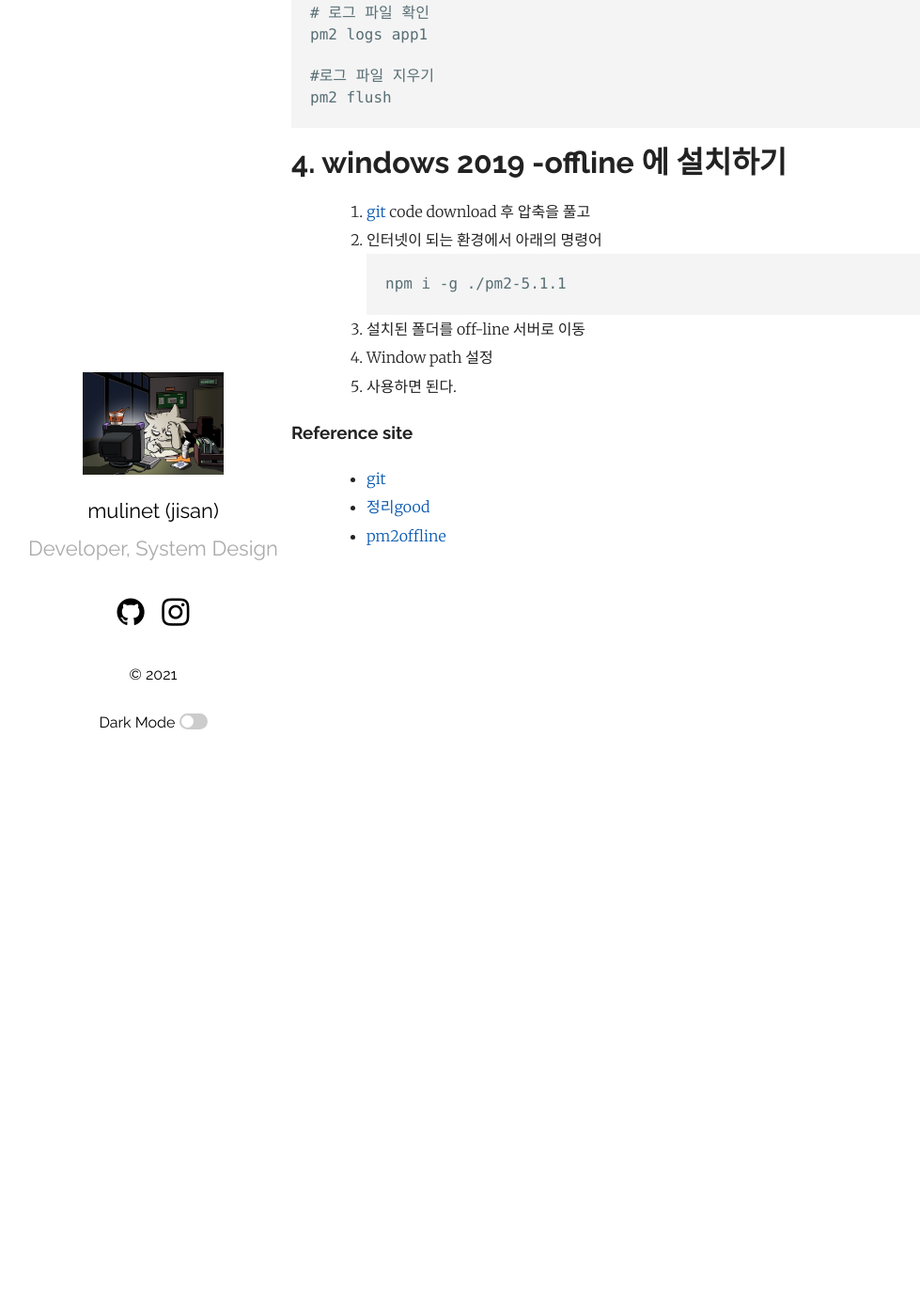
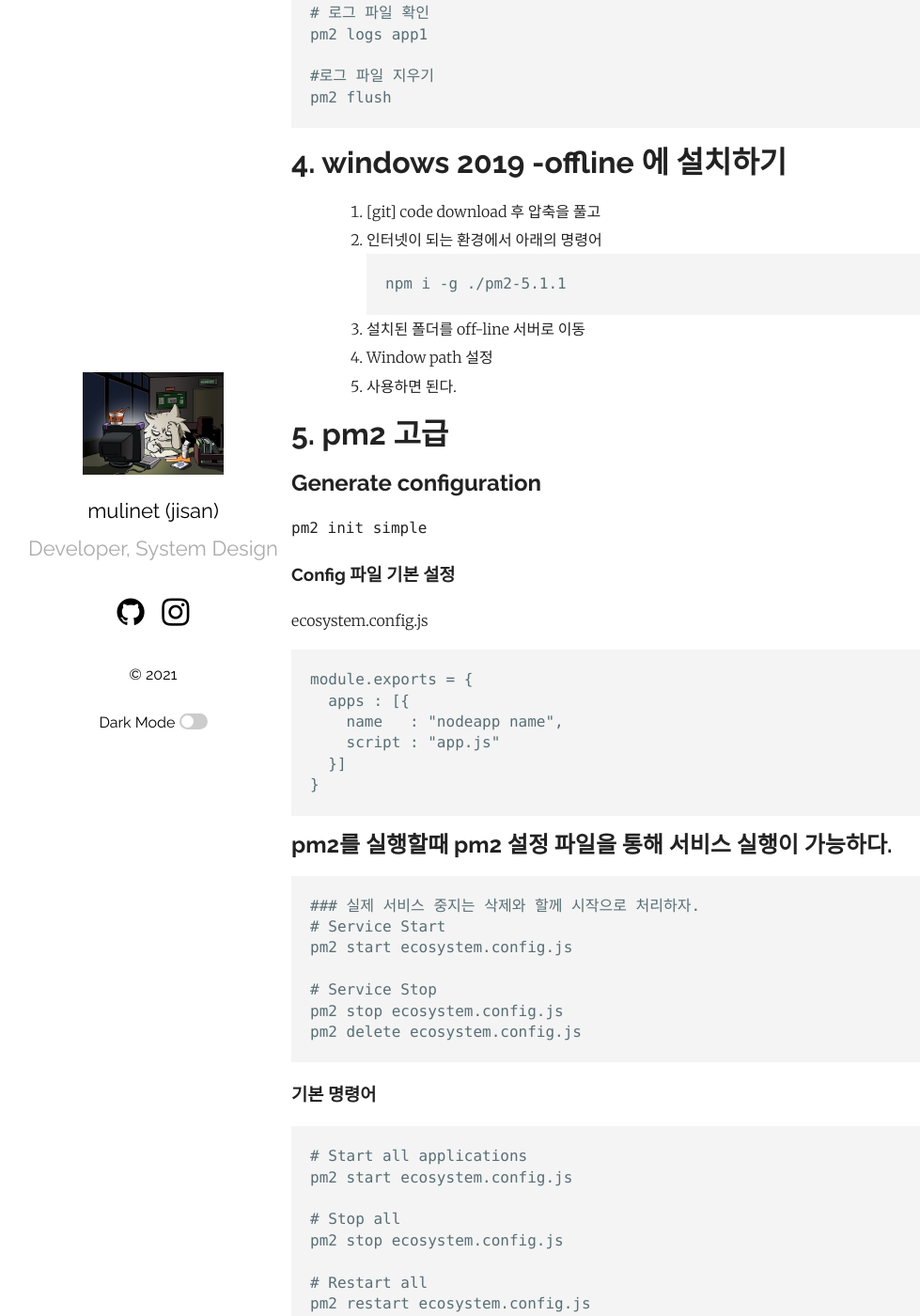
Before and after one commit to mulinet/mulinet.github.io, a Jekyll site: the page built from _posts/2021-10-25-pm2.markdown, in a window 1280 px wide and 1400 px high, scrolled down 1985 px. Shown: the whole window at 94% size, without its empty margins (45-1024 px from the left). Built offline with Jekyll 4.4.1, drawn with Linux system fonts in a browser that asks for light colours; some of the changed text lies outside the part shown.

Commit message:
update PM2 and others

````diff
--- a/_posts/2021-10-19-SQLvsNoSQL.markdown
+++ b/_posts/2021-10-19-SQLvsNoSQL.markdown
@@ -32,7 +32,7 @@ SQL vs NoSQL (MySQL vs MongoDB)
 
 
 
-### Reference site
+### Reference
 > - [siyoon210]
 > - [mongoDB]
 
--- a/_posts/2021-10-25-pm2.markdown
+++ b/_posts/2021-10-25-pm2.markdown
@@ -83,13 +83,76 @@ npm i -g ./pm2-5.1.1
 > 4. Window path 설정
 > 5. 사용하면 된다.
 
+# 5. pm2 고급
+## Generate configuration
+``` pm2 init simple ```
 
-### Reference site
-> - [git]
-> - [정리good]
-> - [pm2offline]
+### Config 파일 기본 설정
+ecosystem.config.js
+```
+module.exports = {
+  apps : [{
+    name   : "nodeapp name",
+    script : "app.js"
+  }]
+}
+```
+
+## pm2를 실행할때 pm2 설정 파일을 통해 서비스 실행이 가능하다.
+```
+### 실제 서비스 중지는 삭제와 할께 시작으로 처리하자.
+# Service Start
+pm2 start ecosystem.config.js
+
+# Service Stop
+pm2 stop ecosystem.config.js
+pm2 delete ecosystem.config.js
+```
+
+### 기본 명령어
+```
+# Start all applications
+pm2 start ecosystem.config.js
+
+# Stop all
+pm2 stop ecosystem.config.js
+
+# Restart all
+pm2 restart ecosystem.config.js
+
+# Reload all
+pm2 reload ecosystem.config.js
+
+# Delete all
+pm2 delete ecosystem.config.js
+
+```
 
 
-[git]: https://github.com/Unitech/pm2
-[정리good]: https://engineering.linecorp.com/ko/blog/pm2-nodejs
-[pm2offline]: https://velog.io/@gingaminga/Offline-%ED%99%98%EA%B2%BD%EC%97%90-PM2-%EC%84%A4%EC%B9%98%ED%95%98%EA%B8%B0
+## ```ignore_watch```
+> ```-watch``` 옵션을 사용하는 경우, log 파일의 변경이 발생 할때마다 Service 재 가동하게 된다. <br>
+> ```ignore_watch ```ignore_watch 를 통해 폴더, 파일의 변경이 있어도, 서비스 재시작을 하지 않도록 설정이 가능하다.
+
+```
+ignore_watch: ["node_modules", "LOG"]
+
+```
+## ```instances```
+> pm2 에 가동될 instances 갯수 설정이 가능하다.
+
+```
+instances: 1
+
+```
+
+
+### Reference
+> - [Git-Repository]
+> - [PM2_정리Good]
+> - [PM2_offline-설치]
+> - [PM2_고급공식홈페이지]
+
+[Git-Repository]: https://github.com/Unitech/pm2
+[PM2_정리Good]: https://engineering.linecorp.com/ko/blog/pm2-nodejs
+[PM2_offline-설치]: https://velog.io/@gingaminga/Offline-%ED%99%98%EA%B2%BD%EC%97%90-PM2-%EC%84%A4%EC%B9%98%ED%95%98%EA%B8%B0
+[PM2_고급공식홈페이지]: https://pm2.keymetrics.io/docs/usage/application-declaration/
--- a/_posts/2021-10-28-API-Gateway.markdown
+++ b/_posts/2021-10-28-API-Gateway.markdown
@@ -44,7 +44,7 @@ API Gateway
 API Gaeway라는 추가적인 계층이 만들어지는 것이기 때문에, 그만큼 네트워크 latency가 증가하게 됩니다.
 
 
-### Reference site
+### Reference
 > - [참고]
 
 [참고]: https://kchanguk.tistory.com/156
````
